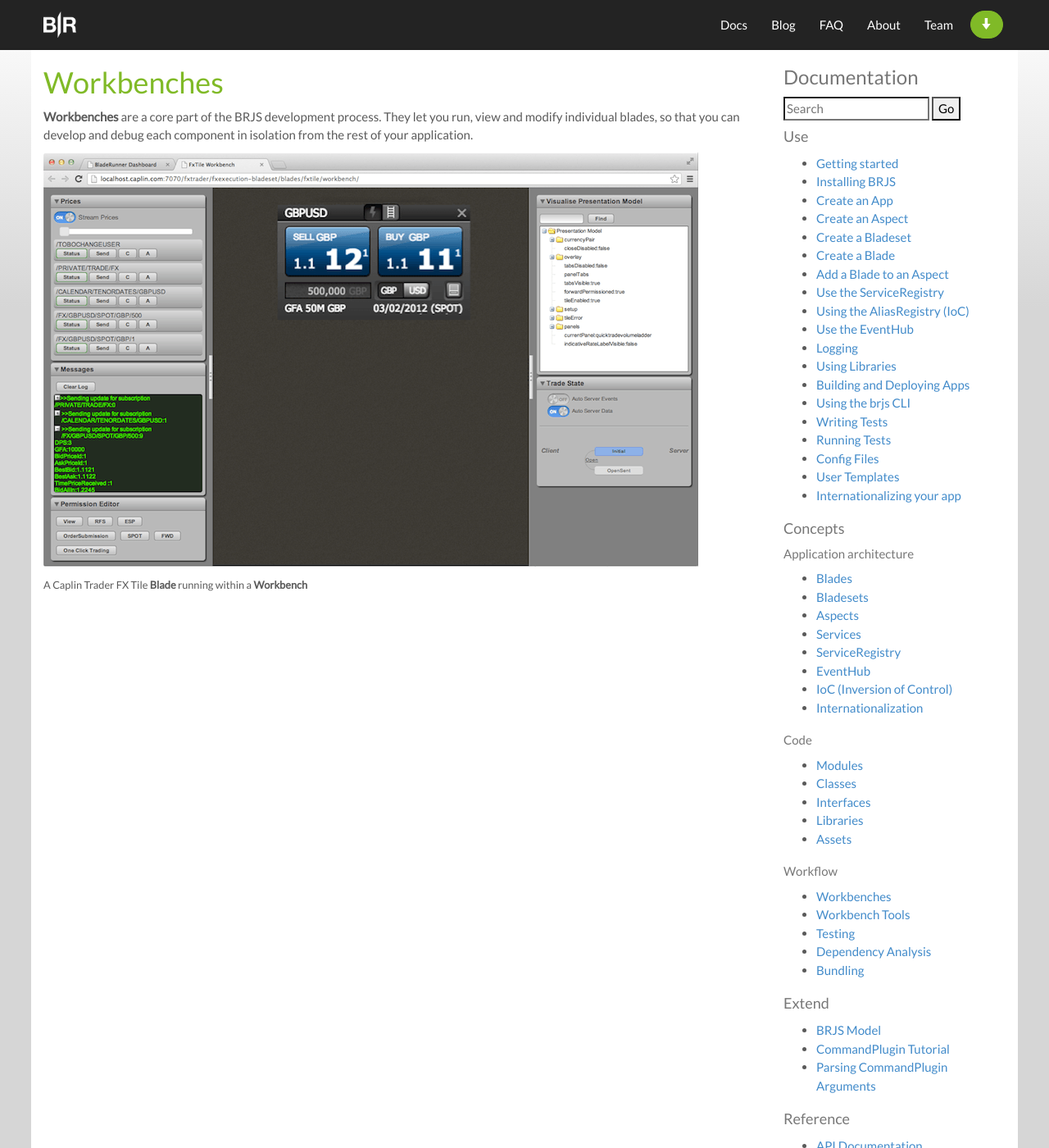
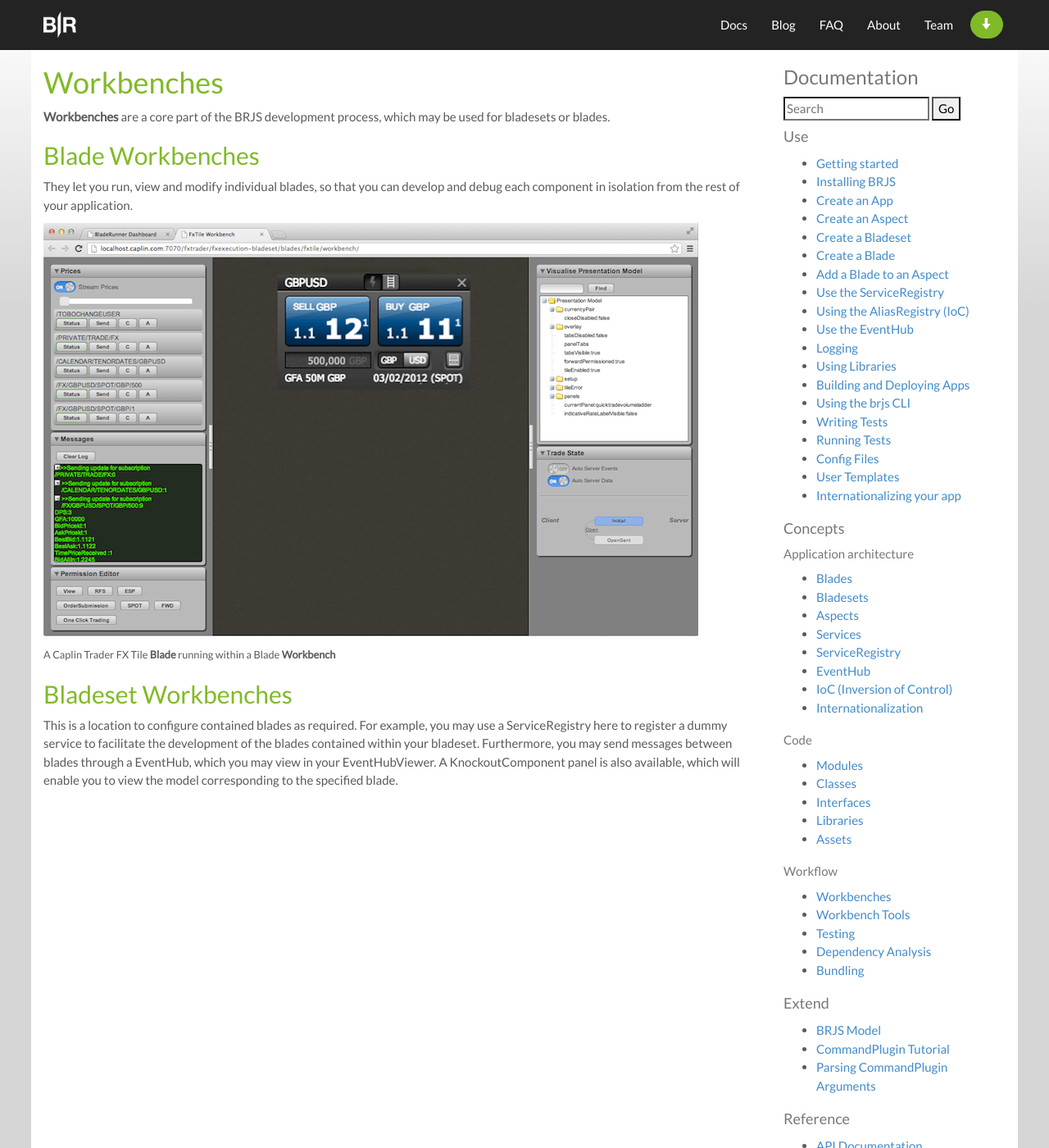
Before and after one commit to BladeRunnerJS/brjs-site, a Jekyll site: the page built from docs/concepts/workbenches.md, in a window 1280 px wide and 1400 px high. Shown: the whole window at 82% size. Built offline with Jekyll 4.4.1, drawn with Linux system fonts in a browser that asks for light colours; nearby versions of some CDN libraries; Markdown is read by kramdown in place of the engine named in the settings.

Commit message:
Added info on BladesetWorkbench in the Workbenches page.

```diff
--- a/docs/concepts/workbenches.md
+++ b/docs/concepts/workbenches.md
@@ -4,8 +4,16 @@
 permalink: /docs/concepts/workbenches/
 ---
 
-**Workbenches** are a core part of the BRJS development process. They let you run, view and modify individual blades, so that you can develop and debug each component in isolation from the rest of your application.
+**Workbenches** are a core part of the BRJS development process, which may be used for bladesets or blades.
+
+## Blade Workbenches
+
+They let you run, view and modify individual blades, so that you can develop and debug each component in isolation from the rest of your application.
 
 ![A Blade Workbench](/blog/img/workbench_v2.png)
 
-<small class="fig-text">A Caplin Trader FX Tile <strong>Blade</strong> running within a <strong>Workbench</strong></small>
+<small class="fig-text">A Caplin Trader FX Tile <strong>Blade</strong> running within a Blade <strong>Workbench</strong></small>
+
+## Bladeset Workbenches
+
+This is a location to configure contained blades as required. For example, you may use a ServiceRegistry here to register a dummy service to facilitate the development of the blades contained within your bladeset. Furthermore, you may send messages between blades through a EventHub, which you may view in your EventHubViewer. A KnockoutComponent panel is also available, which will enable you to view the model corresponding to the specified blade.
```
